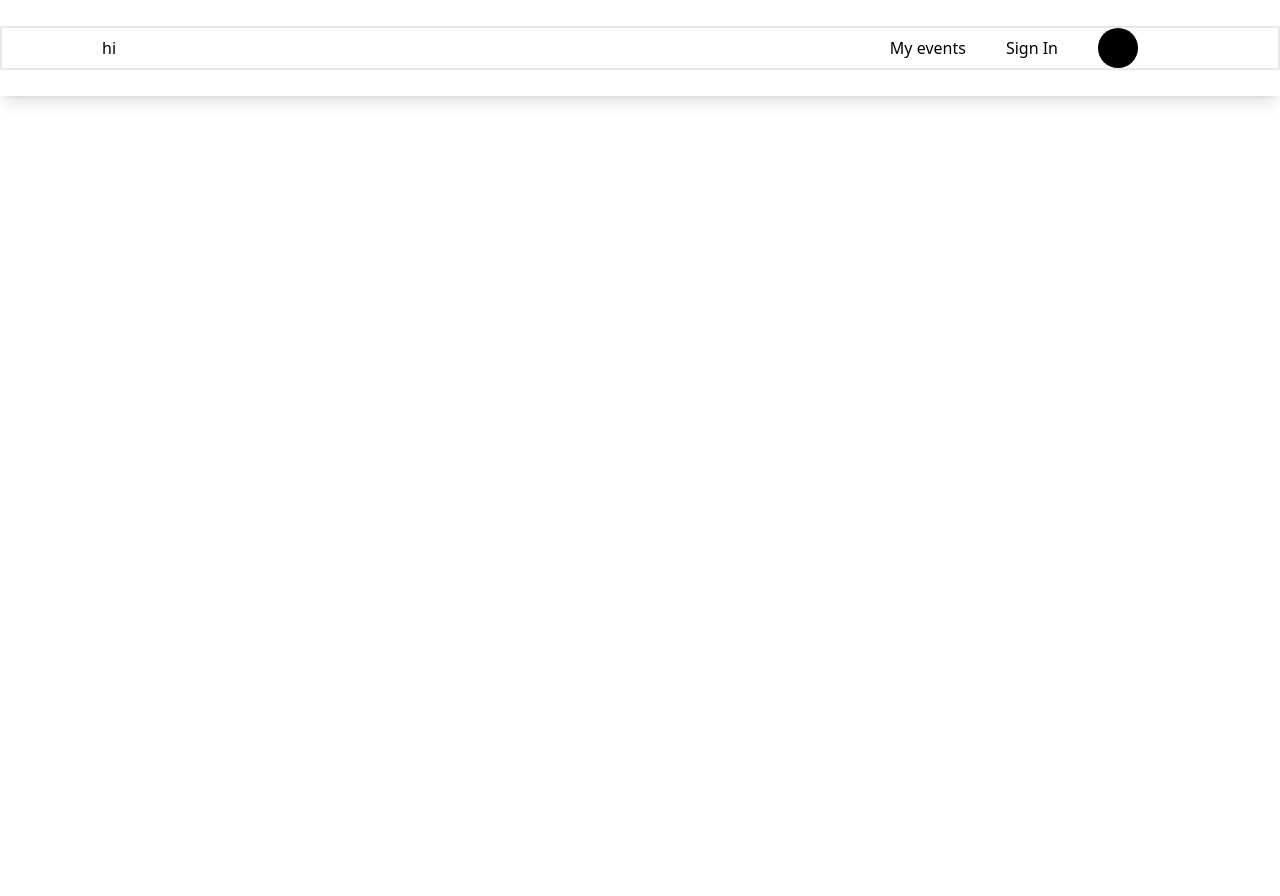
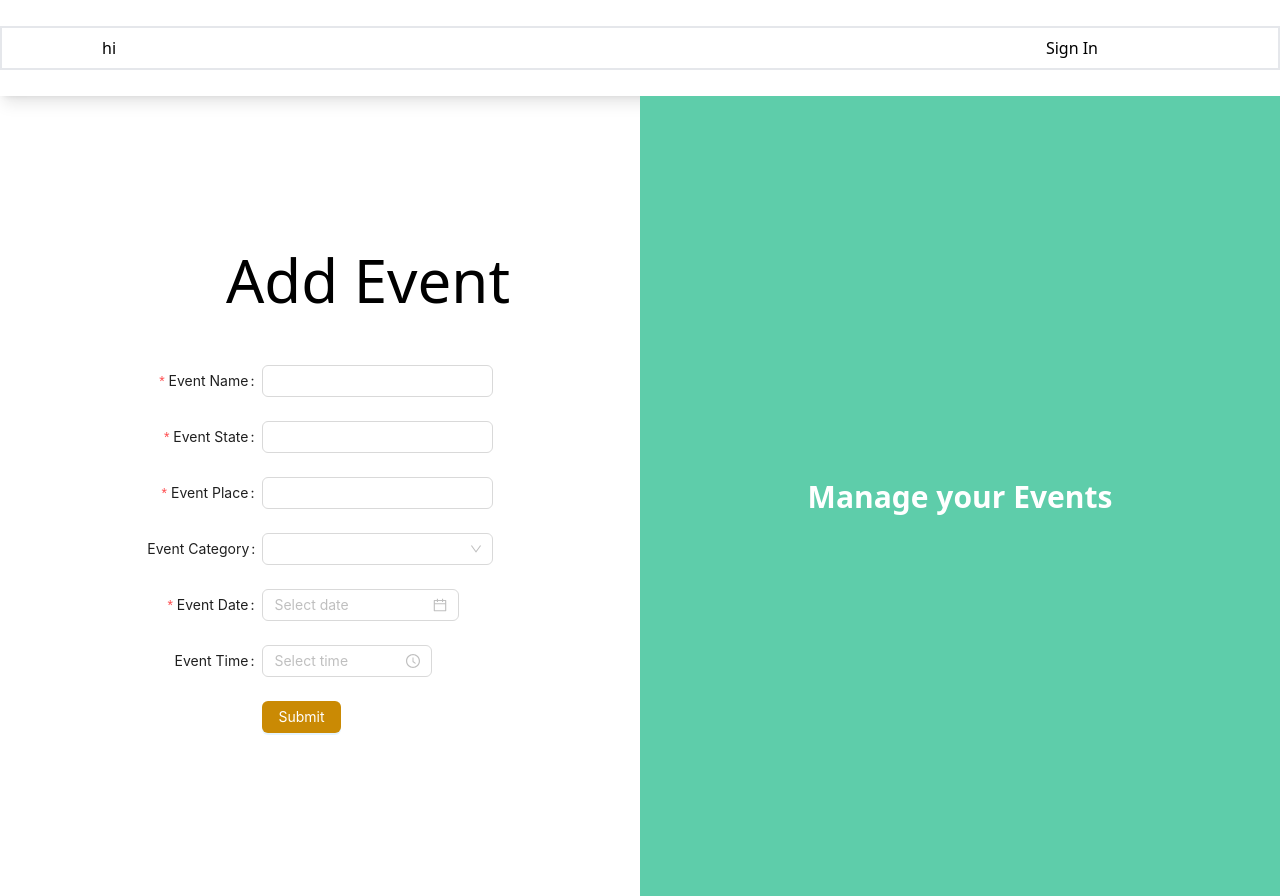
Before and after one commit to ramaseshann/event, a React (Create React App) app: page /addevents in a window 1280 px wide. Before the commit the page ends 800 px from the top, so only its background shows below. Built offline with nearby package versions, Linux system fonts and the light colour scheme; no server answers; the database is empty.

Commit message:
login module and logout module updated, add event, edit event, delete evenet completed

```diff
--- a/src/UserProvider/index.js
+++ b/src/UserProvider/index.js
@@ -1,4 +1,6 @@
+import { collection, getDocs } from "firebase/firestore";
 import React, { useState, useEffect } from "react";
+import { db } from "../Firebase/firebase";
 import { authorize } from "../Firebase/firebaseutils";
 
 export const UserContext = React.createContext({
@@ -22,7 +24,16 @@ const UserProvider = ({ children }) => {
     //if false, then set loggedIn to false
     // depending on whether the user is logged in or not,place at Header Component for changing the user status
     checkAuthentication();
+     async function getdetails() {
+      const eventsof = collection(db,'Events');
+      const EventSnapshot = await getDocs(eventsof);
+      const eventList = EventSnapshot.docs.map(doc => doc.data());
 
+     console.log(eventList,"nthai");
+     setEvents(eventList);
+
+     }
+     getdetails();
 
   }, []);
 
@@ -38,7 +49,7 @@ const UserProvider = ({ children }) => {
 
     } else {
       setUser(null);
-
+      console.log("no user")
     }
 
 
--- a/src/components/Home/AddEvent/index.js
+++ b/src/components/Home/AddEvent/index.js
@@ -25,12 +25,14 @@ import { db, storage } from "../../../Firebase/firebase";
 import { ref, getDownloadURL, uploadBytesResumable } from "firebase/storage";
 import { UserContext } from "../../../UserProvider";
 import { async } from "@firebase/util";
+import { Navigate, useNavigate } from "react-router-dom";
+
 
 const AddEvent = ({ label }) => {
-  const { state, setState, user } = useContext(UserContext);
-
+  const { state, setState, user ,events} = useContext(UserContext);
+  console.log(state);
   useEffect(() => {}, []);
-
+  const [labels, setLabels] = useState(label);
   const [time, setTime] = useState(moment(Date.now()).format("HH:mm"));
   const [dates, setDates] = useState("");
   const [file, setFile] = useState("");
@@ -49,6 +51,12 @@ const AddEvent = ({ label }) => {
   });
 
 
+  useEffect(()=>{
+
+  },[labels]);
+
+
+  let navigate = useNavigate();
 
   const handleChange = (value) => {
     console.log(`selected ${value}`);
@@ -111,9 +119,11 @@ const AddEvent = ({ label }) => {
       Event_State: values.Event_State,
       Event_Category: values.Event_Category,
       Event_Date: dayjs(values.Event_Date).format("YYYY-MM-DD"),
-      Event_Time: dayjs(values.Event_Time).format("HH:mm"),
-      Event_user: user.ecmail
+      Event_Time: dayjs(values.Event_Time).format("HH:mm:ss"),
+      Event_user: user.email
     });
+
+    navigate("/myevents");
 
   }
 
@@ -122,7 +132,7 @@ const AddEvent = ({ label }) => {
   return (
     <div className="flex  flex-col justify-center items-center h-screen gap-10">
       <h4 className="flex w-[800px]  ml-24 items-center text-[60px] justify-center">
-      AddEvent
+      {label}
       </h4>
       <Form
       name="basic"
@@ -132,9 +142,17 @@ const AddEvent = ({ label }) => {
       wrapperCol={{
         span: 16,
       }}
-      initialValues={{
+
+      initialValues={ label === "Edit Event"?
+        {
         remember: true,
-      }}
+        Event_Name: state.Event_Name,
+        Event_Place: state.Event_Place,
+        Event_State: state.Event_State,
+        Event_Category: state.Event_Category,
+        Event_Date:dayjs(state.Event_Date,"YYYY-MM-DD"),
+        Event_Time: dayjs(state.Event_Time,"HH:mm:ss"),
+      }:""}
       onFinish={onFinish}
       onFinishFailed={onFinishFailed}
       autoComplete="off"
--- a/src/components/Home/Info/index.js
+++ b/src/components/Home/Info/index.js
@@ -74,8 +74,7 @@ const Info = () => {
 
         <h2 className='flex'>Manage your Events</h2>
 
-        <Table columns={columns} dataSource={events} />
-        {JSON.stringify(state)}
+
     </div>
   )
 }
--- a/src/components/Home/MyEvent/index.js
+++ b/src/components/Home/MyEvent/index.js
@@ -1,12 +1,105 @@
-import React from 'react'
-import { Button, Col, Row, Statistic } from 'antd';
+import React, { useContext, useEffect, useState } from "react";
+import { Button, Col, Row, Space, Statistic, Table } from "antd";
+import { NavLink } from "react-router-dom";
+import { UserContext } from "../../../UserProvider";
+import { collection, deleteDoc, doc, getDocs, query, where } from "firebase/firestore";
+import { db } from "../../../Firebase/firebase";
 
 const Myevent = () => {
+  const { events, state, setState, setEvents, user } = useContext(UserContext);
+  const [deleted, setDeleted] = useState(false);
+
+  useEffect(()=>{
+
+    async function getdetails() {
+      const eventsof = collection(db,'Events');
+      const q  = query(eventsof, where("Event_user" ,"==", `${user.email}`));    ;
+      const querySnapshot = await getDocs(q);
+      const userlist  = querySnapshot.docs.map((doc)=>doc.data());
+      console.log(userlist,"`12345666");
+      const EventSnapshot = await getDocs(eventsof);
+      const eventList = EventSnapshot.docs.map(doc => doc.data());
+
+
+     setEvents(userlist);
+
+
+     }
+     getdetails();
+
+  },[deleted])
+    async function handleDelete(e,record){
+      await deleteDoc(doc(db, "Events", `${record.Event_Name}`))
+      setDeleted(!deleted);
+
+    }
+
+
+  const columns = [
+    {
+      title: "Event Name",
+      dataIndex: "Event_Name",
+      key: "Event_Name",
+      render: (text) => <a>{text}</a>,
+    },
+    {
+      title: "Event Category",
+      dataIndex: "Event_Category",
+      key: "Event_Category",
+    },
+    {
+      title: "Event Date",
+      dataIndex: "Event_Date",
+      key: "address",
+    },
+    {
+      title: "Event Time",
+      dataIndex: "Event_Time",
+    },
+    {
+      title: "Action",
+      key: "action",
+      render: (_, record) => (
+        <Space size="middle">
+          <NavLink to="edit" onClick={() => setState(record)}>
+            Edit
+          </NavLink>
+          <NavLink onClick={(e)=>handleDelete(e,record)}>Delete</NavLink>
+        </Space>
+      ),
+    },
+  ];
+  const data = [
+    {
+      key: "1",
+      name: "John Brown",
+      age: 32,
+      address: "New York No. 1 Lake Park",
+      tags: ["nice", "developer"],
+    },
+    {
+      key: "2",
+      name: "Jim Green",
+      age: 42,
+      address: "London No. 1 Lake Park",
+      tags: ["loser"],
+    },
+    {
+      key: "3",
+      name: "Joe Black",
+      age: 32,
+      address: "Sidney No. 1 Lake Park",
+      tags: ["cool", "teacher"],
+    },
+  ];
   return (
-    <div>
+    <div className="flex justify-center items-center h-screen">
+      <div className="w-[900px]">
+        <Table columns={columns} dataSource={events} />
 
+      </div>
     </div>
-  )
-}
+  );
+};
 
-export default Myevent
+export default Myevent;
--- a/src/components/Home/SignIn/index.js
+++ b/src/components/Home/SignIn/index.js
@@ -20,7 +20,7 @@ const SignIn = () =>{
     signInAuthUserWithEmailAndPassword(values.Email , values.password).then((userCredential)=>{
       console.log(userCredential);
       checkAuthentication();
-      navigate('/addevent');
+      navigate('/');
 
 
 
--- a/src/components/Home/index.js
+++ b/src/components/Home/index.js
@@ -21,9 +21,10 @@ const Home = () => {
 
         <Route path="/signup" element={<Jango><SignUp/></Jango>} />
         <Route path="/signin" element={<Jango><SignIn/></Jango>} />
-        <Route path="/addevent" element={<Jango><AddEvent/></Jango>}/>
-        <Route path="/myevents" element={<Jango><MyEvent/></Jango>}/>
-        <Route path="/myevents/edit" element={<Jango><EditEvent/></Jango>}/>
+        <Route path="/addevents" element={<Jango><AddEvent label="Add Event"/></Jango>}/>
+        <Route path="/myevents" element={<MyEvent/>}/>
+        <Route exact path="/myevents/edit" element={<EditEvent/>}/>
+
       </Routes>
 
 
--- a/src/components/Layout/Header.js
+++ b/src/components/Layout/Header.js
@@ -1,9 +1,19 @@
-import React, { useState } from 'react'
-import { NavLink } from 'react-router-dom'
+import { signOut } from 'firebase/auth'
+import React, { useContext, useState } from 'react'
+import { NavLink, useNavigate } from 'react-router-dom'
+import { auth } from '../../Firebase/firebase';
+import { UserContext } from '../../UserProvider';
 //import variables from usercontext (loggegIn) for user status
 const Header = () => {
 
+    const {checkAuthentication, user} = useContext(UserContext);
+    let navigate = useNavigate();
 
+   function onClick(){
+    signOut(auth).then(()=>{checkAuthentication(); console.log("Logged out")}).catch((error)=>{console.log(error)})
+
+      navigate('/');
+   }
 
   return (
     <header className='shadow-lg h-24 flex w-full justify-center items-center'>
@@ -11,22 +21,29 @@ const Header = () => {
         <section className='left_header w-80'>
             {/* Event logo with image */}hi
         </section>
+
         <section className='right_header flex gap-10  justify-between items-center' >
-            <div className='flex items-center justify-between cursor-pointer'>
+        {user && <div className='flex items-center justify-between cursor-pointer'>
+                <NavLink to='/addevents'>
+               Add events
+                </NavLink>
+            </div>}
+            {user && <div className='flex items-center justify-between cursor-pointer'>
                 <NavLink to='myevents'>
                 My events
                 </NavLink>
-            </div>
-            <div className='flex items-center justify-between cursor-pointer'>
-                <NavLink to="signin">
-                Sign In
-                </NavLink>
+            </div>}
+            {user === null &&
+                    <div className='flex items-center justify-between cursor-pointer'>
+                    <NavLink to="signin">
+                    Sign In
+                    </NavLink>
                 {/* SIgn */}
 
-            </div>
+                </div>}
 
-            <div className='flex items-center justify-center cursor-pointer rounded-full w-10 h-10 bg-black '>
-                hi
+            <div className='flex items-center justify-center cursor-pointer rounded-full h-10 text-red-800 ' onClick={onClick}>
+            {user === null ?"" : "Sign Out"}
             </div>
             <div>
 
```
Also changed, not shown: src/components/Home/EditEvent/index.js (+5 -2 lines).
